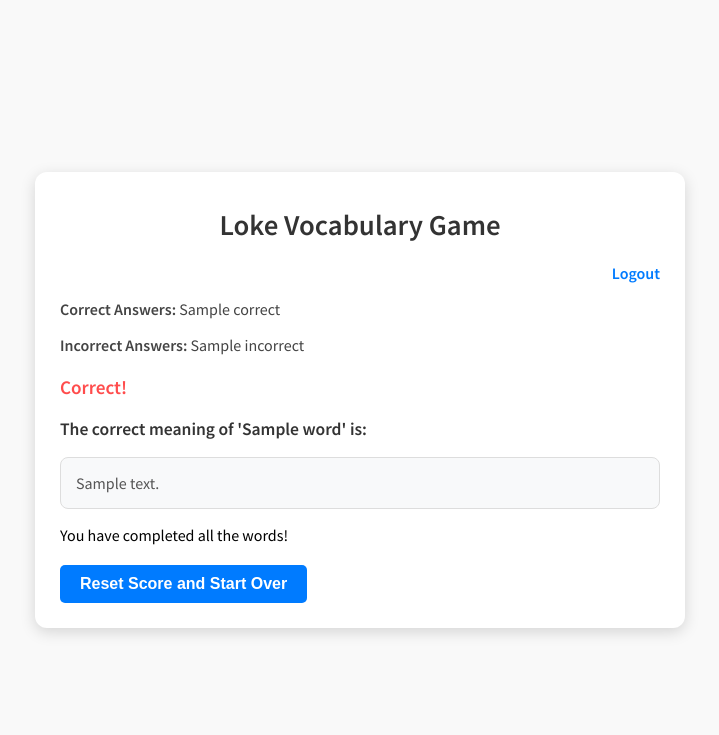
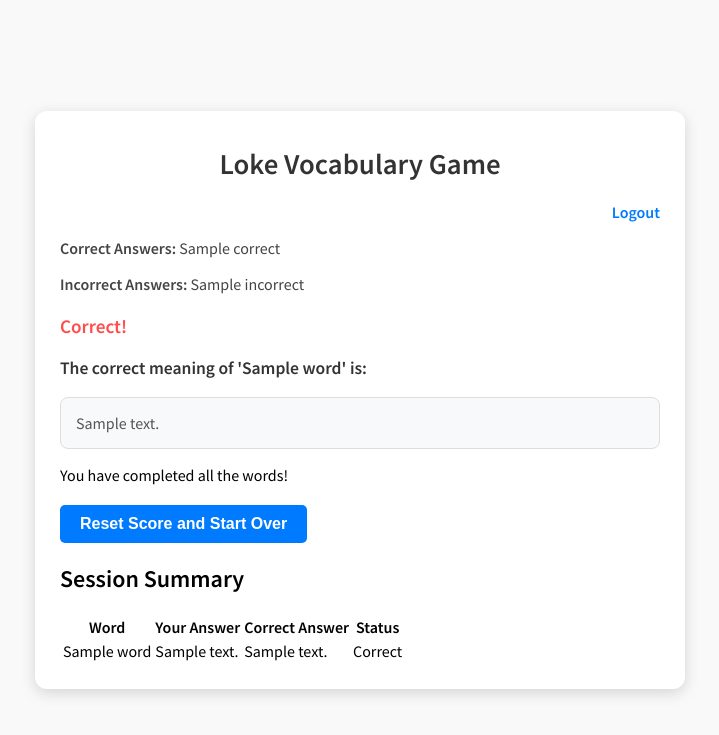
Before and after one commit to JagadeesanBabu/loki-vocab, a Flask app: template templates/vocab_game.html in a window 1280 px wide. Shown: the top 735 px of the page, without its empty margins (280-999 px from the left). Run offline with Flask 3, Linux system fonts and the light colour scheme; the template is opened without the code that fills it: most values are stand-ins (such as "Sample title", 1, 10 or a date in 2020); parts of the project's set-up code (start-up, migrations or seed data) failed here and were passed over.

Commit message:
Add summary of right and wrong answers
Add summary of right and wrong answers from the start to the end of the session in the vocab game.

* Modify `vocab_game.py` to store each question, user's answer, and correct answer in the session.
* Add logic in `vocab_game.py` to include the summary of right and wrong answers at the end of the session.
* Update `templates/vocab_game.html` to display a summary of all questions, user answers, and correct answers at the end of the session.

---

For more details, open the [Copilot Workspace session](https://copilot-workspace.githubnext.com/JagadeesanBabu/loki-vocab?shareId=XXXX-XXXX-XXXX-XXXX).

```diff
--- a/templates/vocab_game.html
+++ b/templates/vocab_game.html
@@ -57,6 +57,33 @@
                 <button type="submit" class="reset-button" id="reset-button">Reset Score and Start Over <div class="spinner"></div></button>
             </form>
         {% endif %}
+
+        <!-- Summary Section -->
+        {% if summary %}
+            <div class="summary-container">
+                <h2>Session Summary</h2>
+                <table class="summary-table">
+                    <thead>
+                        <tr>
+                            <th>Word</th>
+                            <th>Your Answer</th>
+                            <th>Correct Answer</th>
+                            <th>Status</th>
+                        </tr>
+                    </thead>
+                    <tbody>
+                        {% for entry in summary %}
+                            <tr>
+                                <td>{{ entry.word }}</td>
+                                <td>{{ entry.user_answer }}</td>
+                                <td>{{ entry.correct_answer }}</td>
+                                <td>{{ 'Correct' if entry.status == 'correct' else 'Incorrect' }}</td>
+                            </tr>
+                        {% endfor %}
+                    </tbody>
+                </table>
+            </div>
+        {% endif %}
     </div>
     <script>
         function disableButton(form) {
--- a/vocab_game.py
+++ b/vocab_game.py
@@ -208,6 +208,7 @@ def reset_score():
     session.clear()
     clear_session_files()
     session['score'] = {'correct': 0, 'incorrect': 0}
+    session['summary'] = []
     return redirect(url_for('vocab_game_blueprint.vocab_game'))
 
 
@@ -217,6 +218,8 @@ def reset_score():
 def vocab_game():
     if 'score' not in session:
         session['score'] = {'correct': 0, 'incorrect': 0}
+    if 'summary' not in session:
+        session['summary'] = []
 
     if request.method == 'POST':
         # Retrieve data from the session
@@ -245,6 +248,14 @@ def vocab_game():
             answer_status = "incorrect"
             session['score']['incorrect'] += 1
 
+        # Store the question, user's answer, and correct answer in the session summary
+        session['summary'].append({
+            'word': word,
+            'user_answer': user_answer,
+            'correct_answer': correct_answer,
+            'status': answer_status
+        })
+
         # Mark the session as modified to ensure changes are saved
         session.modified = True
 
@@ -260,7 +271,8 @@ def vocab_game():
             correct_answer=correct_answer,
             answer_status=answer_status,
             score=session['score'],
-            show_next_question=True
+            show_next_question=True,
+            summary=session['summary']
         )
     else:
         # GET request: Initialize new question
@@ -278,7 +290,8 @@ def vocab_game():
                 result='Congratulations! You have learned all the words.',
                 answer_status='',
                 score=session['score'],
-                show_next_question=False
+                show_next_question=False,
+                summary=session['summary']
             )
 
         word = random.choice(unlearned_words)
@@ -301,5 +314,6 @@ def vocab_game():
             result="",
             answer_status="",
             score=session['score'],
-            show_next_question=False
+            show_next_question=False,
+            summary=session['summary']
         )
```
